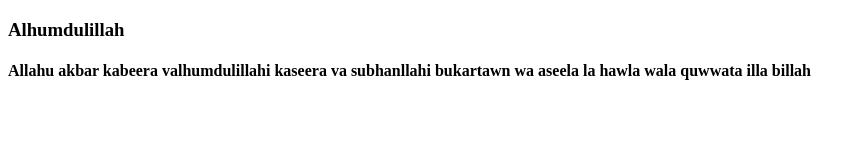
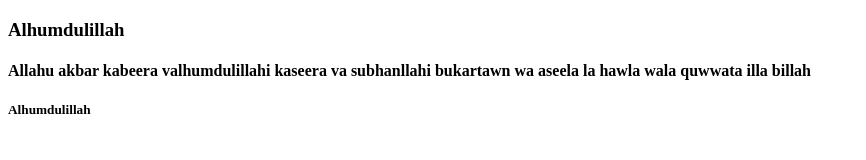
Before and after one commit to itsumarfarukh/front-end, a plain HTML site: page index.html in a window 1280 px wide. Shown: the whole page, without its empty margins (0-866 px from the left). Drawn offline with Linux system fonts and the light colour scheme.

Commit message:
Alhumdulillah

```diff
--- a/index.html
+++ b/index.html
@@ -17,6 +17,7 @@
         subhanllahi bukartawn wa aseela
         la hawla wala quwwata illa billah
     </h4>
+    <h5>Alhumdulillah</h5>
 </body>
 
 
```
